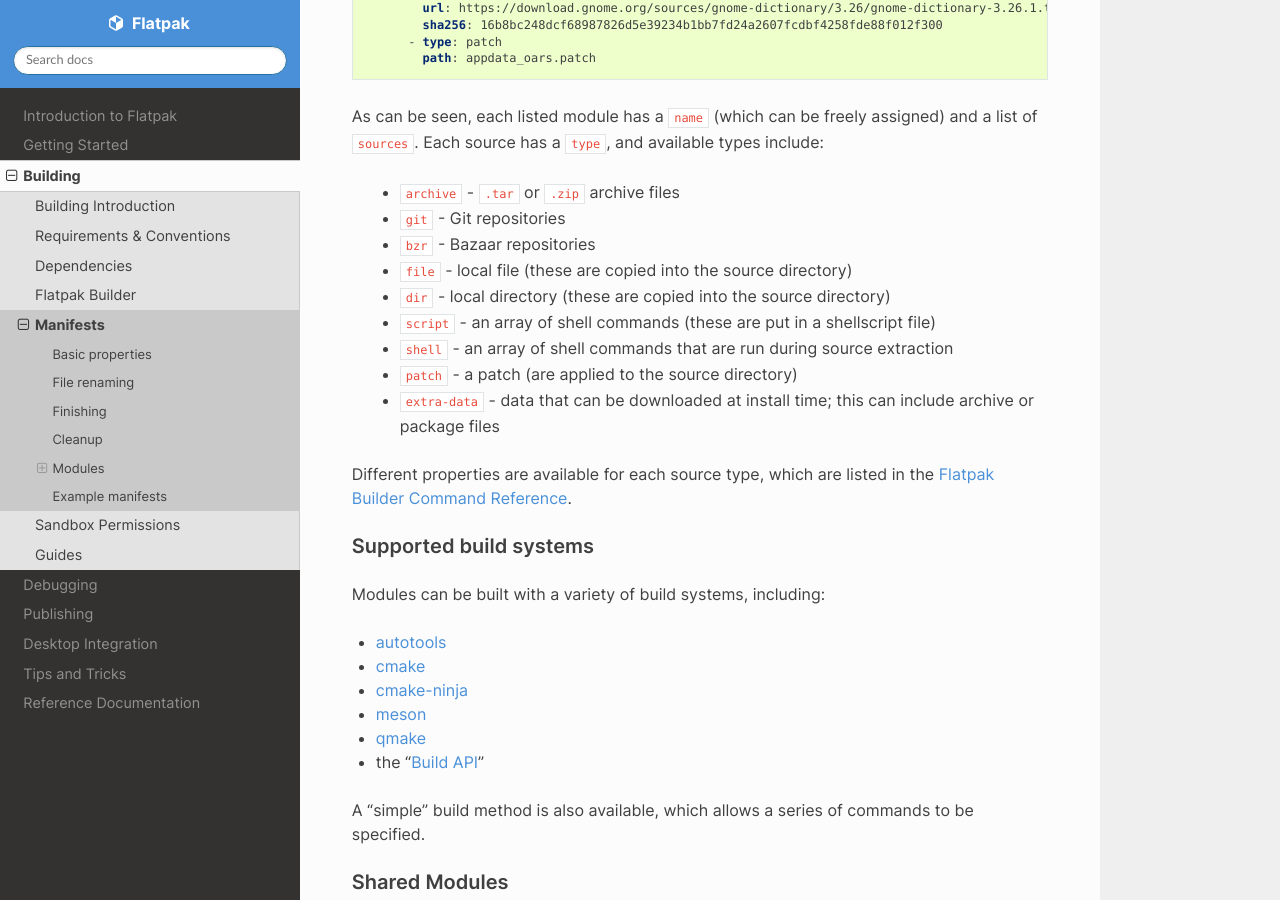
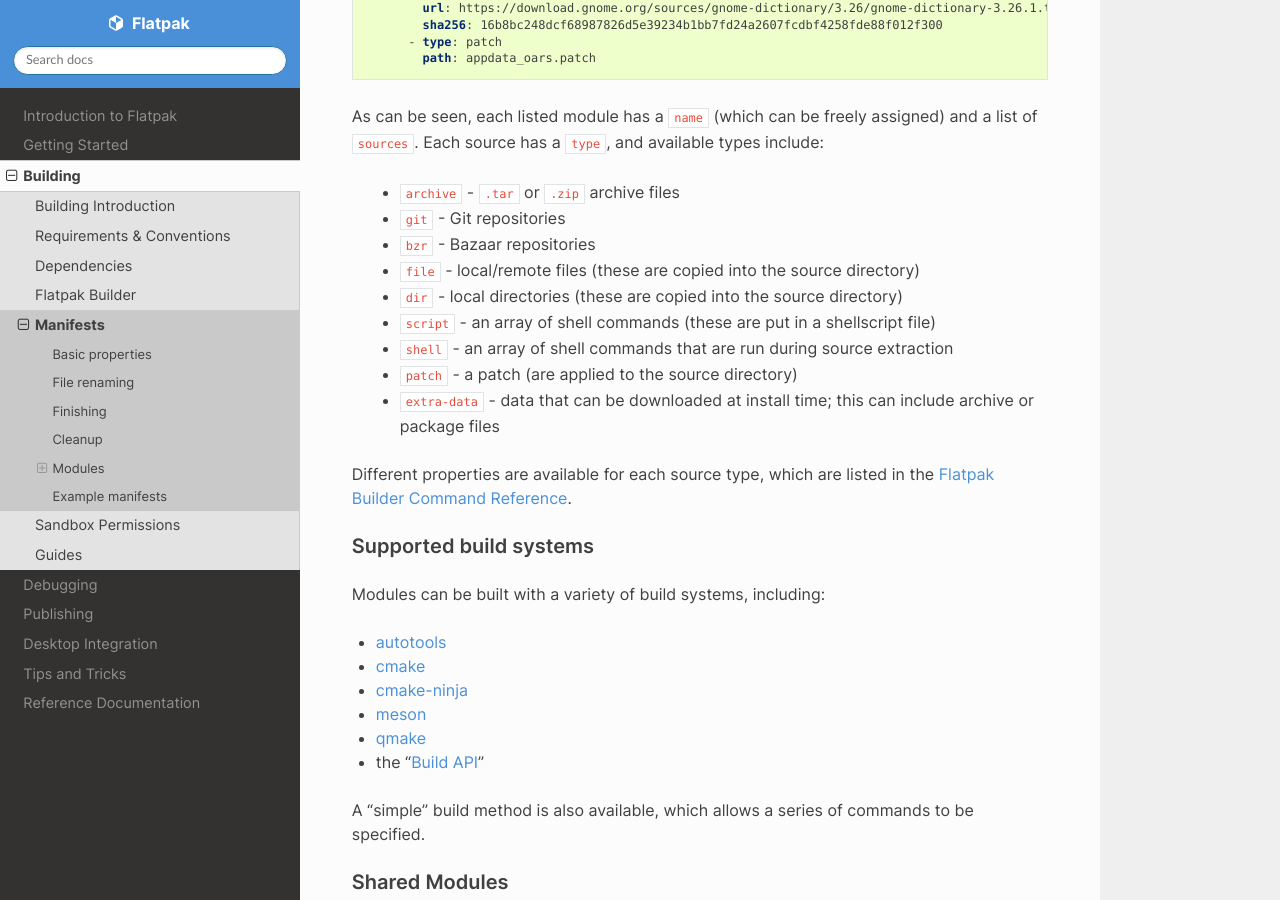
Before and after one commit to flatpak/flatpak-docs, a Sphinx documentation site: the page built from docs/manifests.rst, in a window 1280 px wide and 900 px high, scrolled down 3047 px. Built offline with Sphinx 7.4.7 and the Read the Docs theme 2.0.0, drawn with Linux system fonts in a browser that asks for light colours.

Commit message:
Fix incorrect wordage for 'file' source types

```diff
--- a/docs/manifests.rst
+++ b/docs/manifests.rst
@@ -154,8 +154,8 @@ types include:
  - ``archive`` - ``.tar`` or ``.zip`` archive files
  - ``git`` - Git repositories
  - ``bzr`` - Bazaar repositories
- - ``file`` - local file (these are copied into the source directory)
- - ``dir`` - local directory (these are copied into the source directory)
+ - ``file`` - local/remote files (these are copied into the source directory)
+ - ``dir`` - local directories (these are copied into the source directory)
  - ``script`` - an array of shell commands (these are put in a shellscript
    file)
  - ``shell`` - an array of shell commands that are run during source extraction
```
